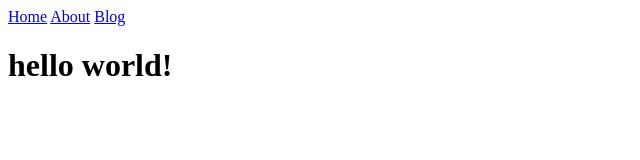
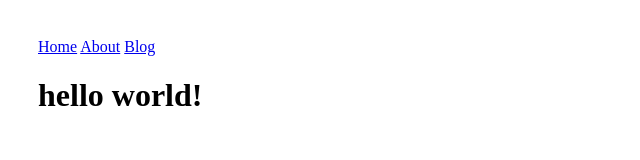
Before and after one commit to pavan77kumar/Jekyllmyapp, a plain HTML site: page _site/index.html in a window 1280 px wide. Shown: the whole page, without its empty margins (0-640 px from the left). Drawn offline with Linux system fonts and the light colour scheme.

Commit message:
changes added

```diff
--- a/_site/assets/style.css
+++ b/_site/assets/style.css
@@ -0,0 +1 @@
+ @import "main";
--- a/assets/css/styles.scss
+++ b/assets/css/styles.scss
@@ -1,7 +1,7 @@
 ---
 ---
-@import "main";
 
- body {
- padding :30px;
- }
+
+body {
+padding :30px;
+}
```
Also changed, not shown: _layouts/default.html (+2 -0 lines), _site/2018/08/20/bananas.html (+2 -0 lines), _site/2018/08/21/apples.html (+2 -0 lines), _site/2018/08/22/kiwifruit.html (+2 -0 lines), _site/about.html (+2 -0 lines), _site/blog.html (+2 -0 lines), _site/index.html (+2 -0 lines), _site/assets/css/main.css (added), _site/assets/css/styles.css.
